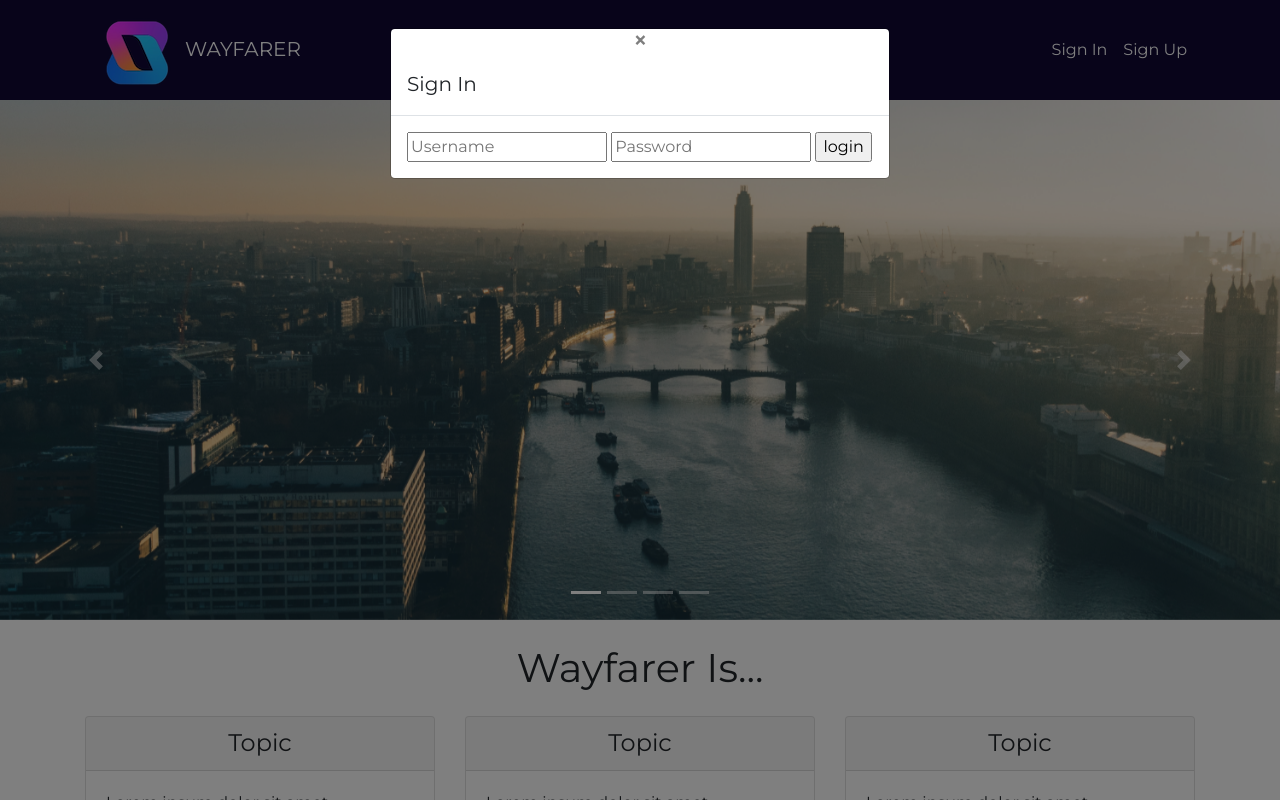
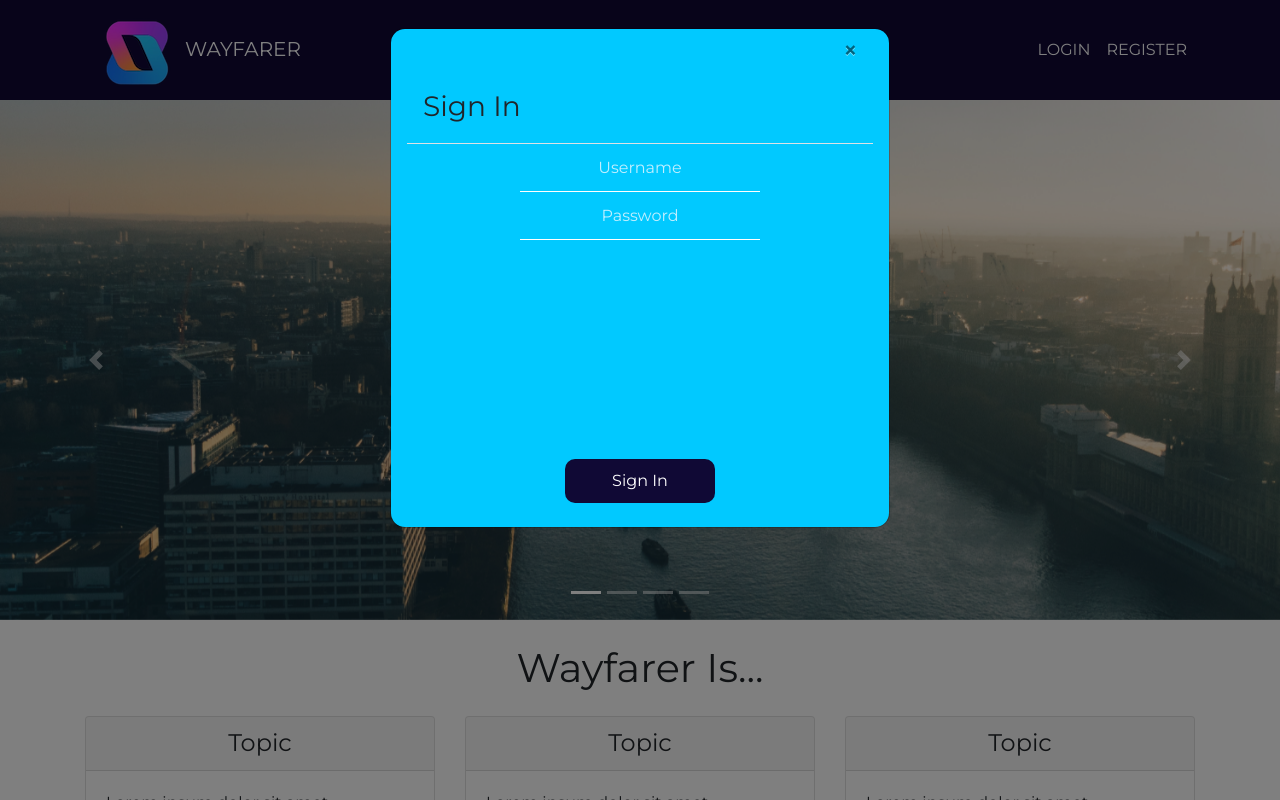
Before and after one commit to shepardi/Wayfarer, a Django app: page / in a window 1280 px wide, after a click on "LOGIN". Run offline with Django 3.2, Linux system fonts and the light colour scheme; some libraries are stand-ins or nearby versions.

Commit message:
home page modals

```diff
--- a/main_app/static/css/home.css
+++ b/main_app/static/css/home.css
@@ -1,3 +1,70 @@
+:root {
+  /* Color Palette */
+  --white: #fff;
+  --dark-blue: #100935;
+  --orange: #FF9C20;
+  --pink: #F72AEE;
+  --purple: #973DFC;
+  --light-blue: #01C9FF;
+  --med-blue: #14ADFF;
+  --ocean-bue: #0071FF;
+  --fb-white: #F0F2F5;
+}
+
 .hidden{
 display: none;
 }
+
+#container{
+  background-color: var(--light-blue);
+  display: flex;
+  text-align: center;
+  align-items: center;
+  height: 500px;
+  border-radius: 15px;
+}
+
+.close-modal{
+  position: relative;
+  top: 10px;
+  left: 210px;
+}
+
+input[type=text],
+input[type=password],
+input[type=email] {
+  background: transparent;
+  text-align: center;
+  border: none;
+  border-bottom: 1px solid var(--white);
+  width: 240px;
+  font-family: 'Montserrat', sans-serif;
+  font-size: 1rem;
+  padding: 10px 0;
+  transition: border 0.5s;
+  outline: none;
+  line-height: 1.7rem;
+  color: var(--dark-blue);
+}
+
+
+input[type=submit] {
+  border: none;
+  width: 150px;
+  background: var(--dark-blue);
+  color: var(--white);
+  font-size: 1rem;
+  line-height: 1.5rem;
+  padding: 10px 0;
+  border-radius: 10px;
+  margin-top: 1rem;
+  position: absolute;
+  bottom: 5%;
+  left: 50%;
+  transform: translateX(-50%);
+}
+
+::placeholder{
+  color: aliceblue;
+  opacity: 0.8;
+}
--- a/main_app/templates/base.html
+++ b/main_app/templates/base.html
@@ -50,11 +50,11 @@
             {% if not user.is_authenticated %}
             <!-- Sign In -->
             <li class="nav-item">
-              <a id="btn-sign-in" class="nav-link" href="#" data-toggle="modal" data-target="#loginModal">Sign In</a>
+              <a id="btn-sign-in" class="nav-link" href="#" data-toggle="modal" data-target="#loginModal">LOGIN</a>
             </li>
             <!-- Sign Up -->
             <li class="nav-item">
-              <a id="btn-sign-up" class="nav-link" href="#" data-toggle="modal" data-target="#loginModal">Sign Up</a>
+              <a id="btn-sign-up" class="nav-link" href="#" data-toggle="modal" data-target="#loginModal">REGISTER</a>
             </li>
             {% else %}
             <!-- Profile -->
--- a/main_app/templates/home.html
+++ b/main_app/templates/home.html
@@ -57,47 +57,45 @@
 <div class="modal fade" id="loginModal" tabindex="-1" role="dialog" aria-labelledby="loginModalLabel"
   aria-hidden="true">
   <div class="modal-dialog">
-    <div class="modal-content">
+    <div id="container" class="modal-content">
       <!-- Close Button -->
       <button type="button" class="close" data-dismiss="modal" aria-label="Close">
-        <span aria-hidden="true">&times;</span>
+        <span class="close-modal" aria-hidden="true">&times;</span>
       </button>
       <!-- Sign In -->
-      <div id="form-sign-in" class="modal-header">
-        <h5 class="modal-title" id="staticBackdropLabel">Sign In</h5>
-      </div>
+
       <div id="form-sign-in2" class="modal-body ">
+        <div id="form-sign-in" class="modal-header">
+          <h3 class="modal-title">Sign In</h3>
+        </div>
         {% if err2 %}
         <p>{{ err2 }}</p>
         {% endif %}
         <!-- Sign-In  Form -->
-        {% if err2 %}
-        <p> {{err2}} </p>
-        {% endif %}
-        <form action="{% url 'home' %}" method="POST">
+        <form class="login-form" action="{% url 'home' %}" method="POST">
           {% csrf_token %}
-          <input type="text" name='username' placeholder="Username">
-          <input type="password" name='password' placeholder="Password">
-          <input type="submit" value="login">
+          <input type="text" name="username" placeholder="Username" autocomplete="off">
+          <input type="password" name="password" placeholder="Password" autocomplete="off">
+          <input type="submit" value="Sign In">
         </form>
       </div>
       <!-- Sign Up -->
-      <div id="form-sign-up" class="modal-header">
-        <h5 class="modal-title" id="staticBackdropLabel">Sign Up</h5>
-      </div>
       <div id="form-sign-up2" class="modal-body">
+        <div id="form-sign-up" class="modal-header">
+          <h3 class="modal-title" id="staticBackdropLabel">Sign Up</h3>
+        </div>
         <!-- Sign-Up Form -->
-        <form action="{% url 'home' %}" method="POST">
+        <form class="signup-form" action="{% url 'home' %}" method="POST">
           {% if err %}
           <p> {{err}} </p>
           {% endif %}
           {% csrf_token %}
           {{ form.as_p }}
-          <input type="text" name='name' placeholder="Name">
-          <input type="text" name='username' placeholder="Username">
-          <input type="password" name='password' placeholder="Password">
-          <input type="email" name='email' placeholder="Email">
-          <input type="submit" value="go">
+          <input type="text" name='name' placeholder="Name" autocomplete="off">
+          <input type="text" name='username' placeholder="Username" autocomplete="off">
+          <input type="password" name='password' placeholder="Password" autocomplete="off">
+          <input type="email" name='email' placeholder="Email" autocomplete="off">
+          <input type="submit" value="Sign Up">
         </form>
       </div>
 
```
Also changed, not shown: main_app/templates/test.html (+0 -7 lines).
